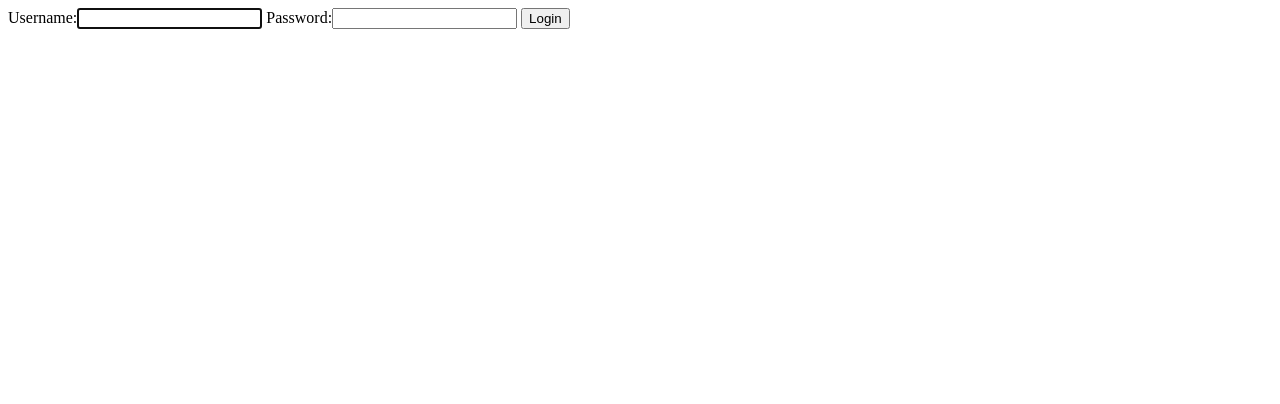
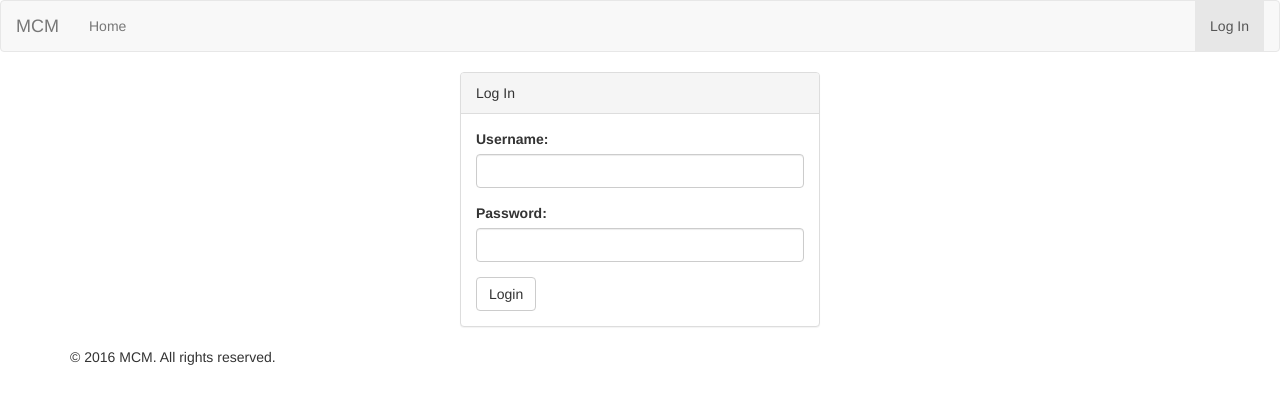
Before and after one commit to munsu/mcm, a Django app: page /login/ in a window 1280 px wide. Shown: the top 404 px of the page. Run offline with Django 3.2, Linux system fonts and the light colour scheme; parts of the project's set-up code (start-up, migrations or seed data) failed here and were passed over; some libraries are stand-ins or nearby versions.

Commit message:
Implement login

```diff
--- a/templates/base.html
+++ b/templates/base.html
@@ -36,17 +36,23 @@
               <div class="collapse navbar-collapse" id="main-nav">
                 <ul class="nav navbar-nav">
                   <li class="{% active_class request 'home' %}"><a href="{% url 'home' %}">Home</a></li>
+                  {% if request.user.is_authenticated %}
                     <li class="{% active_class request '#' %}"><a href="#">Create Appointment</a></li>
                     <li class="{% active_class request '#' %}"><a href="#">Manage Protocols</a></li>
                     <li class="{% active_class request '#' %}"><a href="#">Upload CSV</a></li>
+                  {% endif %}
                 </ul>
                 <ul class="nav navbar-nav navbar-right">
+                  {% if request.user.is_authenticated %}
                     <li class="dropdown">
                       <a href="#" class="dropdown-toggle" data-toggle="dropdown" role="button" aria-haspopup="true" aria-expanded="false">Hi, {{ request.user }} <span class="caret"></span></a>
                       <ul class="dropdown-menu">
                         <li><a href="{% url 'logout' %}">Log Out</a></li>
                       </ul>
                     </li>
+                  {% else %}
+                    <li class="{% active_class request 'login' %}"><a href="{% url 'login' %}">Log In</a></li>
+                  {% endif %}
                 </ul>
               </div>
             </div>
--- a/templates/registration/login.html
+++ b/templates/registration/login.html
@@ -1,5 +1,42 @@
-<form method="post">
-{% csrf_token %}
-{{ form.as_table }}
-<button type="submit" class="btn btn-default">Login</button>
-</form>
+{% extends "base.html" %}
+{% load static %}
+{% block content %}
+  <div class="container">
+    <div class="row">
+      <div class="col-lg-4 col-md-6 col-sm-8 col-xs-12 col-lg-offset-4 col-md-offset-3 col-sm-offset-2 col-xs-offset-0">
+        <div class="panel panel-default">
+          <div class="panel-heading">Log In</div>
+          <div class="panel-body">
+            <form method="post">{% csrf_token %}
+              {% if next %}
+                <input type="hidden" name="next" value="{{ next }}" />
+              {% endif %}
+              {% if form.non_field_errors %}
+                <div class="alert alert-danger" role="alert">{{ form.non_field_errors }}</div>
+              {% endif %}
+              <div class="form-group {% if form.username.errors %}has-error{% endif %}">
+                {{ form.username.label_tag }}
+                <input type="text" class="form-control" id="{{ form.username.id_for_label }}" name="{{ form.username.html_name }}">
+                {% if form.username.errors %}
+                  <span id="username-help" class="help-block">{{ form.username.errors }}</span>
+                {% elif form.username.help_text %}
+                  <span id="username-help" class="help-block">{{ form.username.help_text }}</span>
+                {% endif %}
+              </div>
+              <div class="form-group {% if form.password.errors %}has-error{% endif %}">
+                {{ form.password.label_tag }}
+                <input type="password" class="form-control" id="{{ form.password.id_for_label }}" name="{{ form.password.html_name }}">
+                {% if form.password.errors %}
+                  <span id="password-help" class="help-block">{{ form.password.errors }}</span>
+                {% elif form.password.help_text %}
+                  <span id="password-help" class="help-block">{{ form.password.help_text }}</span>
+                {% endif %}
+              </div>
+              <button type="submit" class="btn btn-default">Login</button>
+            </form>
+          </div>
+        </div>
+      </div>
+    </div>
+  </div>
+{% endblock content %}
```
Lines whose indentation alone changed are shown as unchanged.
